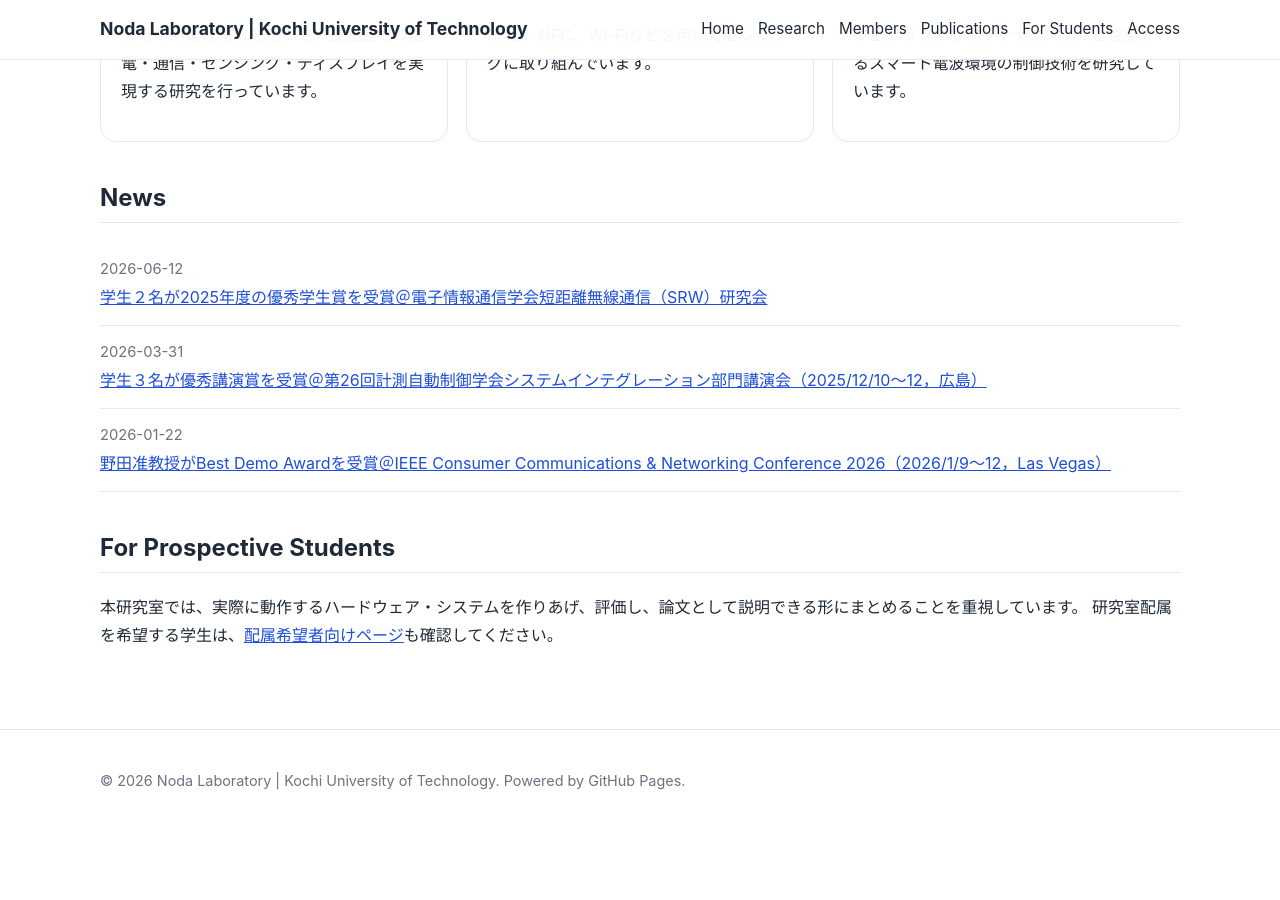
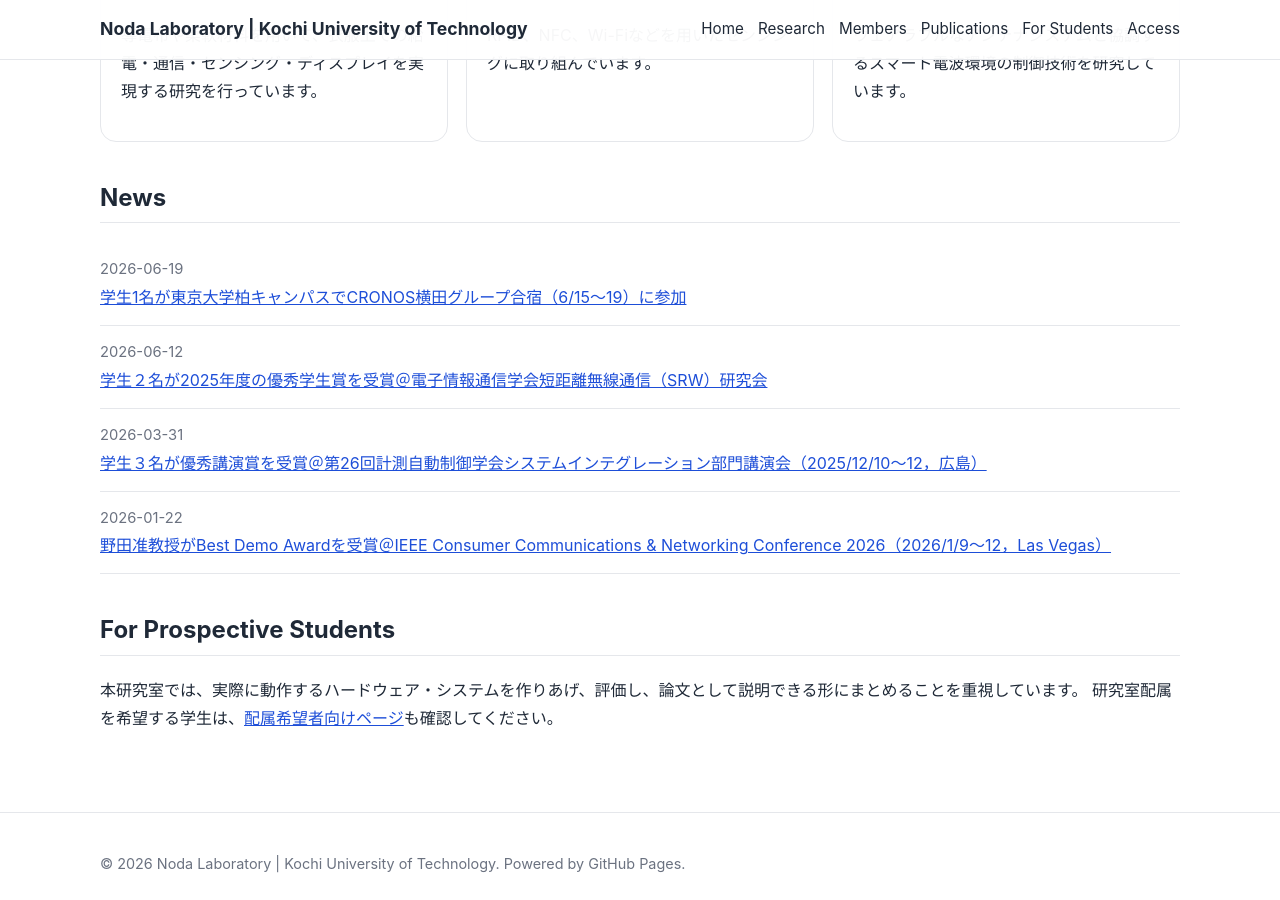
Before and after one commit to akihito-noda/lab-website, a Jekyll site: the page built from index.md, in a window 1280 px wide and 900 px high, scrolled down 668 px. Built offline with Jekyll 4.4.1, drawn with Linux system fonts in a browser that asks for light colours; before the commit the page ends 1500 px from its top, so only the background shows below that.

Commit message:
Update news.yml

```diff
--- a/_data/news.yml
+++ b/_data/news.yml
@@ -1,3 +1,6 @@
+- date: 2026-06-19
+  title: "学生1名が東京大学柏キャンパスでCRONOS横田グループ合宿（6/15～19）に参加"
+
 - date: 2026-06-12
   title: "学生２名が2025年度の優秀学生賞を受賞＠電子情報通信学会短距離無線通信（SRW）研究会"
   url: "https://www.kochi-tech.ac.jp/news/2026/007042.html"
```
